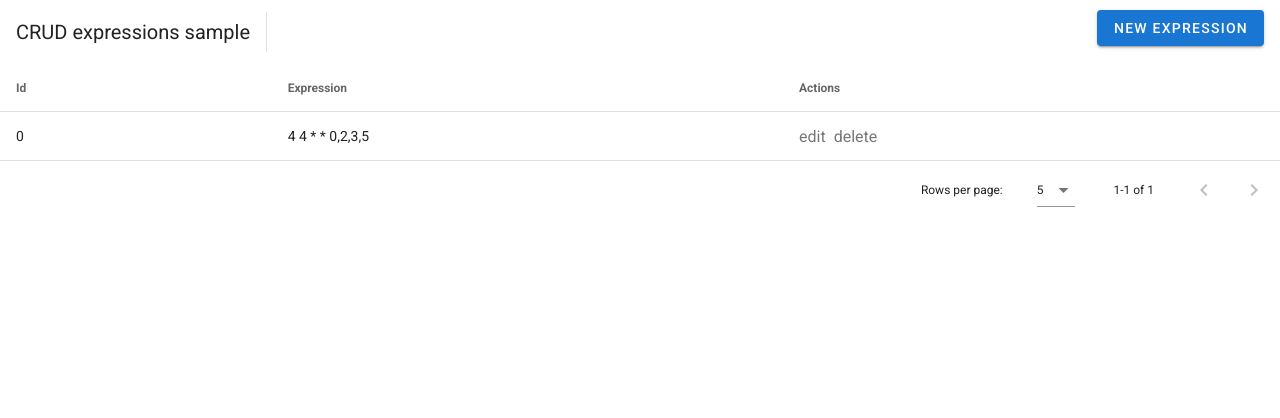
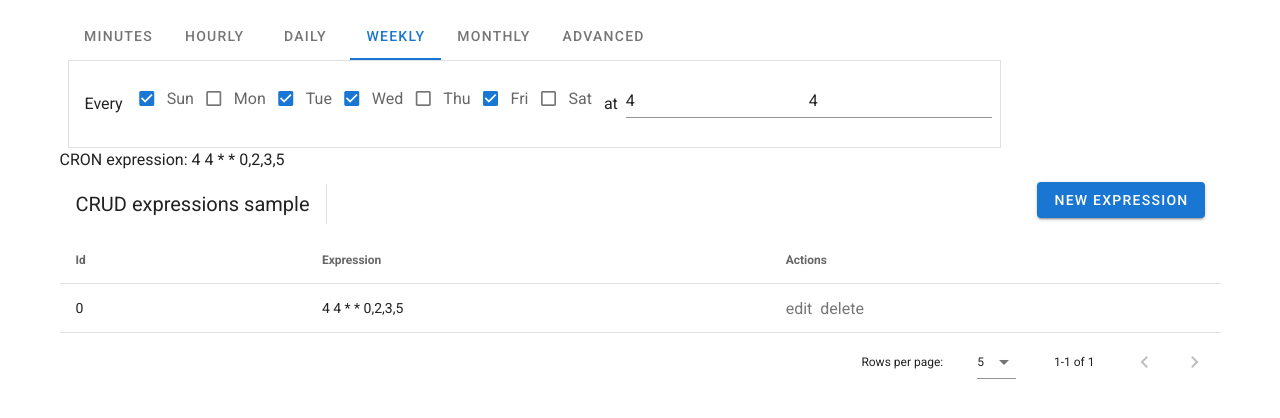
Before and after one commit to karoletrych/vue-cron-editor, a Vue app: page / in a window 1280 px wide. Shown: the top 418 px of the page. Built offline with nearby package versions, Linux system fonts and the light colour scheme.

Commit message:
add simple component to samples

```diff
--- a/src/App.vue
+++ b/src/App.vue
@@ -1,9 +1,12 @@
 <template>
     <v-app>
-<!--
-        <VueCronEditor v-model="cronExpression"></VueCronEditor>
-        CRON expression: {{cronExpression"}} -->
+        <v-container>
+            <section>
+                <VueCronEditor v-model="sample1CronExpression"></VueCronEditor>
+                CRON expression: {{sample1CronExpression}}
+            </section>
 
+            <section>
                 <v-data-table :headers="headers" :items-per-page="5" :items="expressions">
                     <template #top>
                         <v-toolbar flat color="white">
@@ -12,7 +15,12 @@
                             <v-spacer></v-spacer>
                             <v-dialog v-model="dialog" max-width="800px">
                                 <template v-slot:activator="{ on }">
-                            <v-btn color="primary" dark class="mb-2" v-on="on">New Expression</v-btn>
+                                    <v-btn
+                                        color="primary"
+                                        dark
+                                        class="mb-2"
+                                        v-on="on"
+                                    >New Expression</v-btn>
                                 </template>
                                 <v-card>
                                     <v-card-title>
@@ -25,9 +33,7 @@
                                                 v-model="editedItem.expression"
                                                 locale="test"
                                                 :custom-locales="customLocales"
-                                    >
-                                    </vue-cron-editor>
-
+                                            ></vue-cron-editor>
                                             CRON expression: {{editedItem.expression}}
                                         </v-container>
                                     </v-card-text>
@@ -46,13 +52,13 @@
                         <v-icon small @click="deleteItem(item)">delete</v-icon>
                     </template>
                 </v-data-table>
-
+            </section>
+        </v-container>
     </v-app>
 </template>
 
 <script>
 import VueCronEditor from "./components/VueCronEditor";
-
 
 export default {
     name: "App",
@@ -74,12 +80,15 @@ export default {
             this.dialog = false;
             setTimeout(() => {
                 this.editedIndex = -1;
-                this.editedItem = {}
+                this.editedItem = {};
             }, 300);
         },
         save() {
             if (this.editedIndex > -1) {
-                Object.assign(this.expressions[this.editedIndex], this.editedItem);
+                Object.assign(
+                    this.expressions[this.editedIndex],
+                    this.editedItem
+                );
             } else {
                 const newIndex = this.expressions.push(this.editedItem);
                 this.expressions[newIndex - 1].id = newIndex;
@@ -88,7 +97,8 @@ export default {
         }
     },
     data: () => ({
-        customLocales:{
+        sample1CronExpression: "4 4 * * 0,2,3,5",
+        customLocales: {
             test: {
                 every: "Every",
                 minutes: "minute(s)",
@@ -118,7 +128,7 @@ export default {
         expressions: [{ expression: "4 4 * * 0,2,3,5", id: 0 }],
         editedItem: {},
         dialog: false,
-        editedIndex: -1,
+        editedIndex: -1
     })
 };
 </script>
```
Lines whose indentation alone changed are shown as unchanged.
